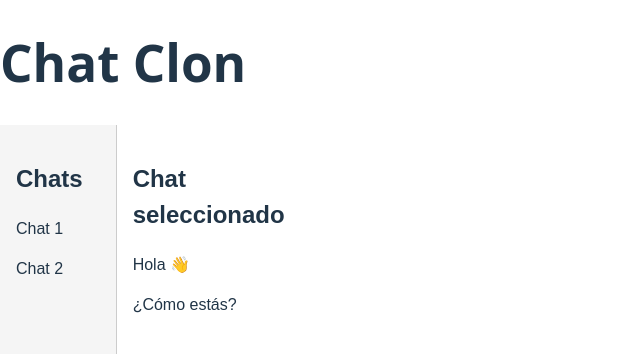
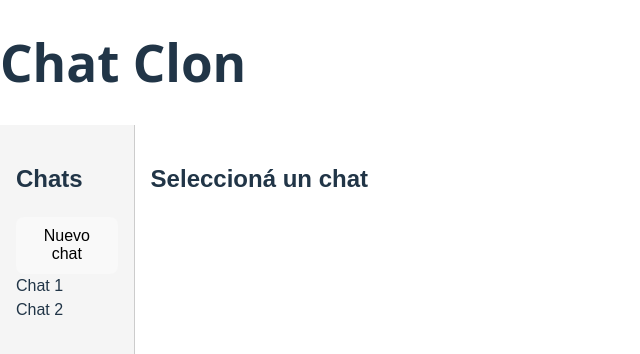
Before and after one commit to LeandroQuiroga7/Proyecto-Chat-UTN, a React (Vite) app: page / in a window 1280 px wide. Shown: the top 354 px of the page, without its empty margins (0-640 px from the left). Built offline with nearby package versions, Linux system fonts and the light colour scheme.

Commit message:
Agrego selección de chats y chats dinámicos

```diff
--- a/src/App.jsx
+++ b/src/App.jsx
@@ -1,15 +1,22 @@
+import { useState } from "react";
 import ChatList from "./components/ChatList";
 import ChatWindow from "./components/ChatWindow";
 import "./App.css";
 
 function App() {
+  const [selectedChat, setSelectedChat] = useState(null);
+
   return (
     <div>
       <h1>Chat Clon</h1>
 
       <div className="app">
-        <ChatList />
-        <ChatWindow />
+        <ChatList
+          selectedChat={selectedChat}
+          setSelectedChat={setSelectedChat}
+        />
+
+        <ChatWindow selectedChat={selectedChat} />
       </div>
     </div>
   );
--- a/src/components/ChatList.jsx
+++ b/src/components/ChatList.jsx
@@ -1,9 +1,39 @@
-function ChatList() {
+import { useState } from "react";
+
+function ChatList({ selectedChat, setSelectedChat }) {
+  const [chats, setChats] = useState([
+    { id: 1, name: "Chat 1" },
+    { id: 2, name: "Chat 2" },
+  ]);
+
   return (
     <div className="chat-list">
       <h2>Chats</h2>
-      <p>Chat 1</p>
-      <p>Chat 2</p>
+
+      <button
+        onClick={() =>
+          setChats([
+            ...chats,
+            { id: chats.length + 1, name: `Chat ${chats.length + 1}` },
+          ])
+        }
+      >
+        Nuevo chat
+      </button>
+
+      {chats.map((chat) => (
+        <div
+          key={chat.id}
+          onClick={() => setSelectedChat(chat)}
+          style={{
+            cursor: "pointer",
+            fontWeight:
+              selectedChat?.id === chat.id ? "bold" : "normal",
+          }}
+        >
+          {chat.name}
+        </div>
+      ))}
     </div>
   );
 }
--- a/src/components/ChatWindow.jsx
+++ b/src/components/ChatWindow.jsx
@@ -1,11 +1,9 @@
-function ChatWindow() {
+function ChatWindow({ selectedChat }) {
   return (
     <div className="chat-window">
-      <h2>Chat seleccionado</h2>
-      <div className="messages">
-        <p>Hola 👋</p>
-        <p>¿Cómo estás?</p>
-      </div>
+      <h2>
+        {selectedChat ? selectedChat.name : "Seleccioná un chat"}
+      </h2>
     </div>
   );
 }
```
